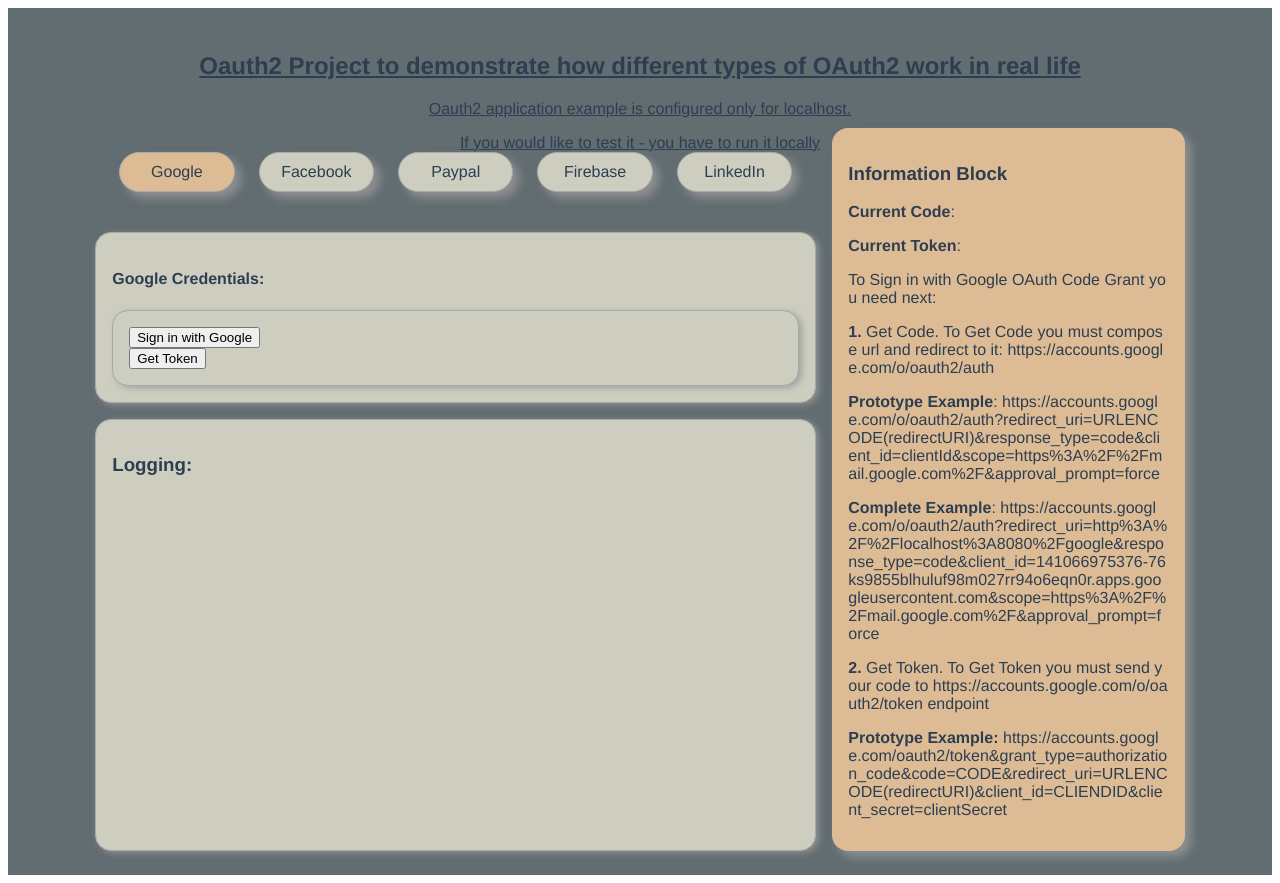
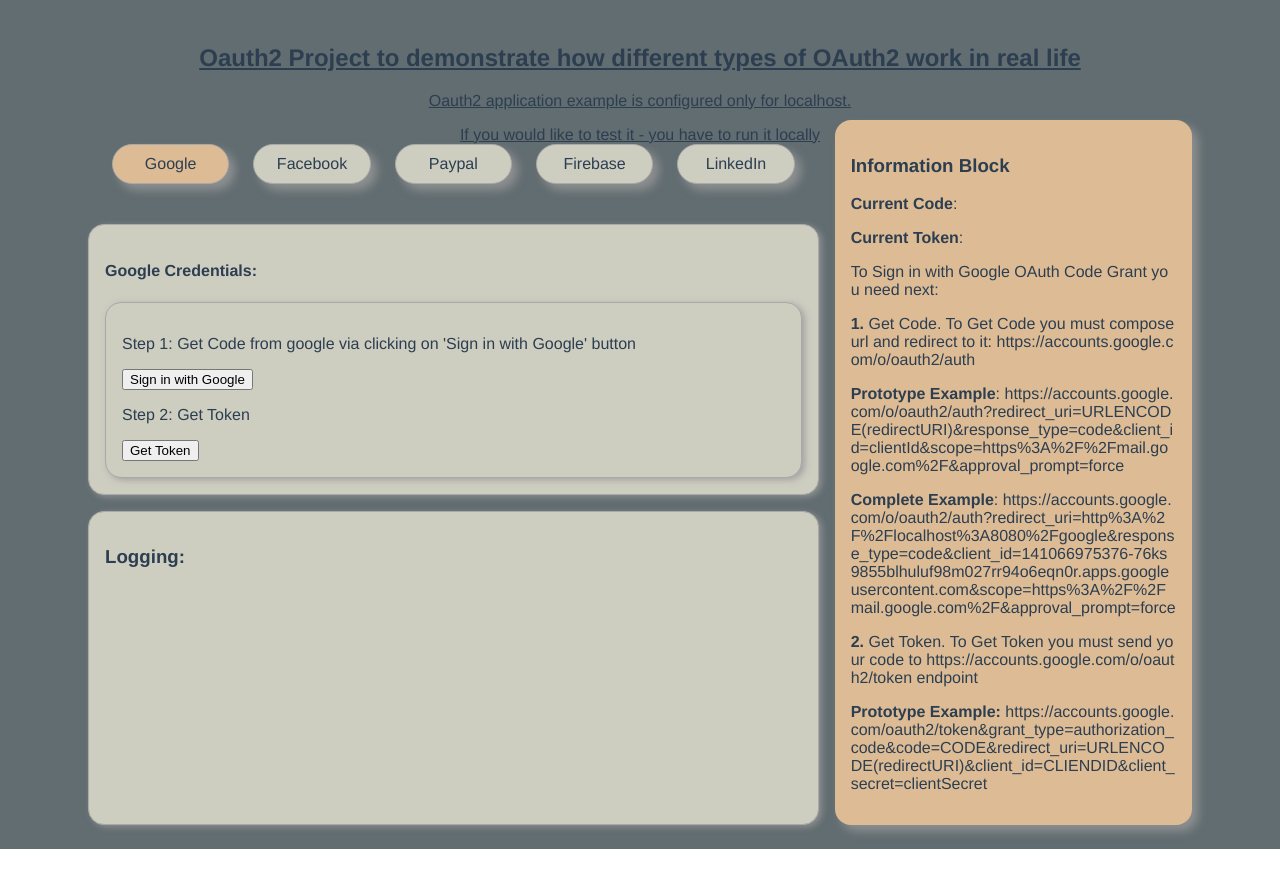
Before and after one commit to Glareone/Oauth2-workflows-using-VueJS, a Vue app: page /google in a window 1280 px wide. After the commit the page ends 849 px from the top, so only its background shows below. Built offline with nearby package versions, Linux system fonts and the light colour scheme.

Commit message:
style fixes

```diff
--- a/src/App.vue
+++ b/src/App.vue
@@ -23,6 +23,11 @@
 </script>
 
 <style lang="scss">
+  body {
+    margin: 0;
+    padding: 0;
+  }
+
   :root {
     --grid-gap: 1rem;
     --padding: 1.5rem;
@@ -48,6 +53,7 @@
     display: grid;
     grid-template-columns: minmax(min-content, 90%);
     justify-content: center;
+    min-height: 100vh;
   }
 
   .page {
--- a/src/components/oauth-forms/Google.vue
+++ b/src/components/oauth-forms/Google.vue
@@ -2,8 +2,10 @@
   <div class="form-panel">
     <h4>Google Credentials:</h4>
     <div class="form-panel">
+      <p>Step 1: Get Code from google via clicking on 'Sign in with Google' button</p>
       <button @click="signInRedirect">Sign in with Google</button>
       <br>
+      <p>Step 2: Get Token</p>
       <button @click="getToken">Get Token</button>
     </div>
   </div>
```
